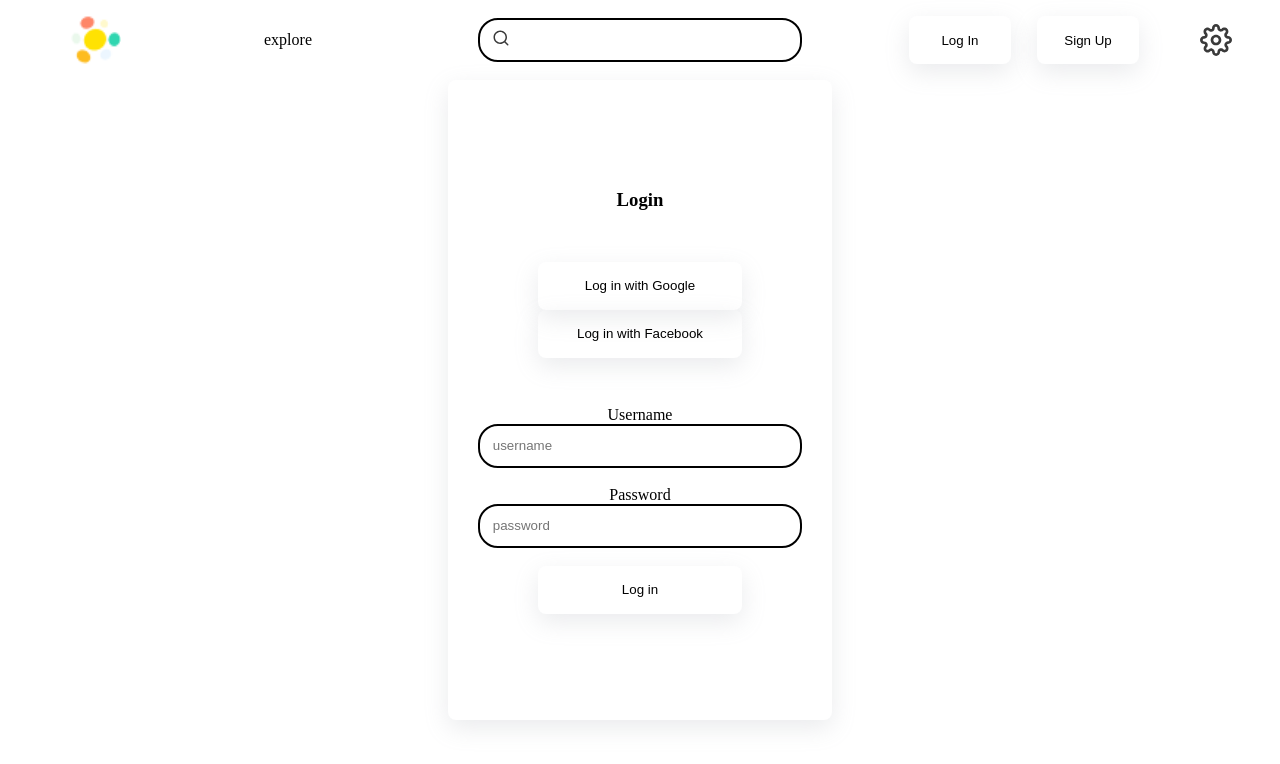
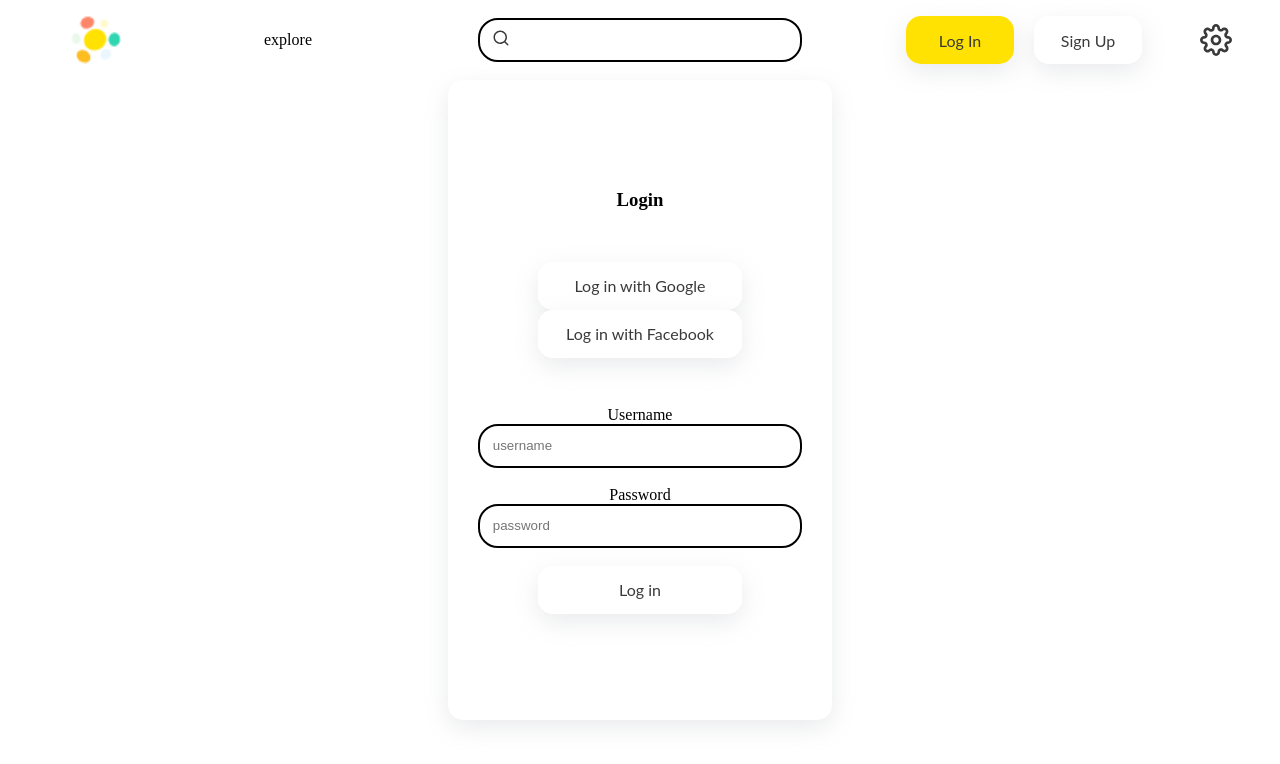
Before and after one commit to yourpalharvey/Bubble, a Next.js app in the folder frontend/: page /login in a window 1280 px wide. Shown: the top 764 px of the page. Built offline with nearby package versions, Linux system fonts and the light colour scheme.

Commit message:
Restyled Btns and added a btn prop for coloured wide

```diff
--- a/frontend/objects/button/button.module.css
+++ b/frontend/objects/button/button.module.css
@@ -1,31 +1,47 @@
+.containerText {
+    color: #3A3A3A;
+    font-family: 'Lato';
+    font-style: normal;
+    font-size: 16px;
+}
+
+.containerTextWide {
+    color: #3A3A3A;
+    font-family: 'Lato';
+    font-style: normal;
+    font-size: 20px;
+}
+
 .container {
-    width: 8vw;
-    height: 6vh;
+    /* width: 8vw;
+    height: 6vh; */
+    height: 48px;
+    width: 108px;
 
     display: flex;
     justify-content: center;
     align-items: center;
 
-    color: var(--text);
-    background-color: var(--white);
+    background-color: #FFFFFF;
 
     border: none;
-    border-radius: 1vh;
+    border-radius: 15px;
 }
 
 .containerColour {
-    width: 8vw;
-    height: 6vh;
+    /* height: 6vh;
+    width: 8vw; */
+    height: 48px;
+    width: 108px;
 
     display: flex;
     justify-content: center;
     align-items: center;
 
-    background-color: var(--yellow);
-    color: var(--text);
+    background-color: #FFE202;
 
     border: none;
-    border-radius: 1vh;
+    border-radius: 15px;
 }
 
 .containerWide {
@@ -37,9 +53,23 @@
     justify-content: center;
     align-items: center;
 
-    color: var(--text);
-    background-color: var(--white);
+    background-color: #FFFFFF;
 
     border: none;
-    border-radius: 1vh;
+    border-radius: 15px;
 }
+
+.containerColorWide {
+    width: 16vw;
+    height: 6vh;
+
+    display: flex;
+    flex-direction: row;
+    justify-content: center;
+    align-items: center;
+
+    background-color: #FFE202;
+
+    border: none;
+    border-radius: 15px;
+}
--- a/frontend/objects/button/index.js
+++ b/frontend/objects/button/index.js
@@ -12,7 +12,8 @@ export const Button = (props) => {
                 onClick={props.onClick}
                 type={props.type}
             >
-                {props.text}
+                <div className={styles.containerText}>{props.text}</div>
+
             </button>
         )
     }
@@ -24,7 +25,17 @@ export const Button = (props) => {
                 onClick={props.onClick}
                 type={props.type}
             >
-                {props.text}
+                <div className={styles.containerText}>{props.text}</div>
+            </button>
+        )
+    } else if (props.colorWide) {
+        return (
+            <button
+                className={styles.containerColorWide}
+                onClick={props.onClick}
+                type={props.type}
+            >
+                <div className={styles.containerTextWide}>{props.text}</div>
             </button>
         )
     }
@@ -36,7 +47,7 @@ export const Button = (props) => {
                 onClick={props.onClick}
                 type={props.type}
             >
-                {props.text}
+                <div className={styles.containerText}>{props.text}</div>
             </button>
         )
     }
--- a/frontend/objects/shadow/shadow.module.css
+++ b/frontend/objects/shadow/shadow.module.css
@@ -1,4 +1,4 @@
 .container {
-    border-radius: 1vh;
+    border-radius: 15px;
     box-shadow: rgba(149, 157, 165, 0.2) 0px 8px 24px;
 }
--- a/frontend/pages/404.js
+++ b/frontend/pages/404.js
@@ -26,7 +26,7 @@ const fourOhFour = () => {
                     <Link href="/">
                         <div className={styles.browserRHSContainer}>
                             <Shadow>
-                                <Button text="Go to home page" colour={true}/>
+                                <Button text="Go to home page" colorWide={true} />
                             </Shadow>
                         </div>
                     </Link>
```
Also changed, not shown: 1 other file (tests, documents, lock files or other folders).
